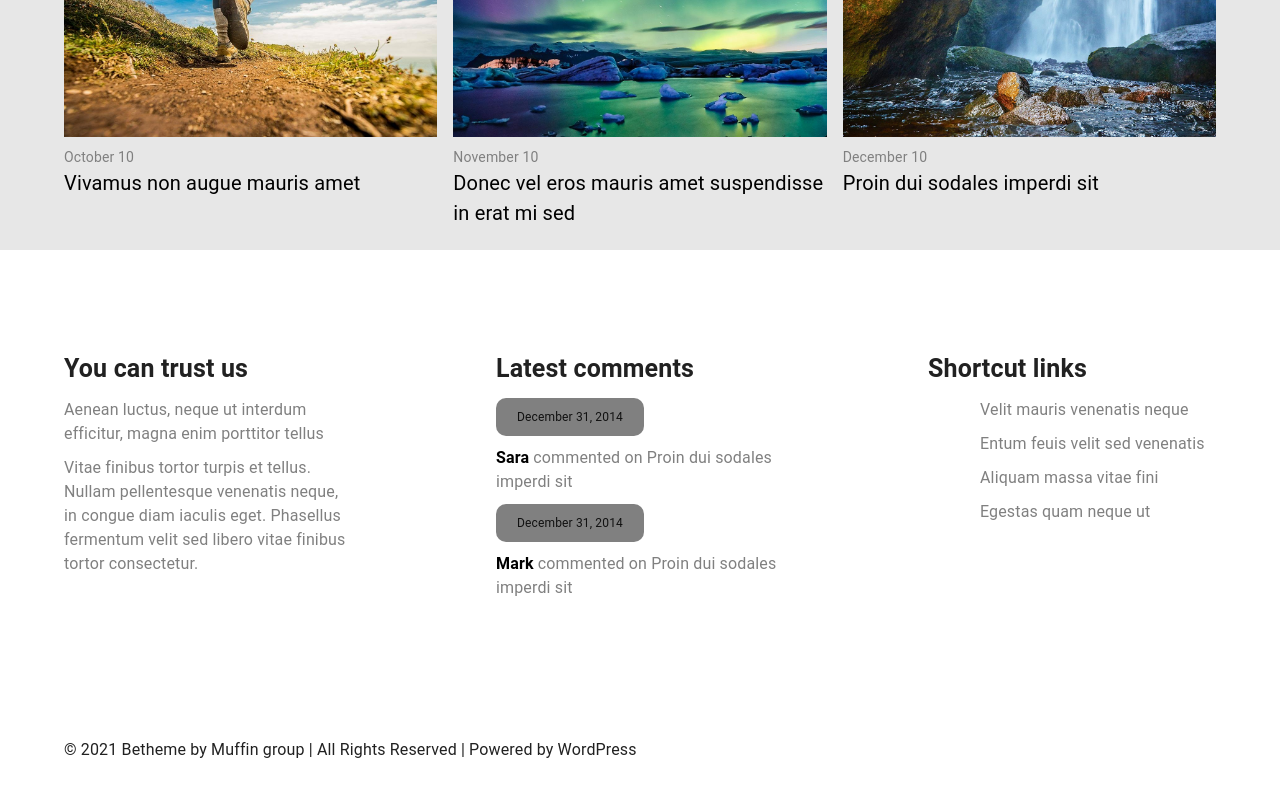
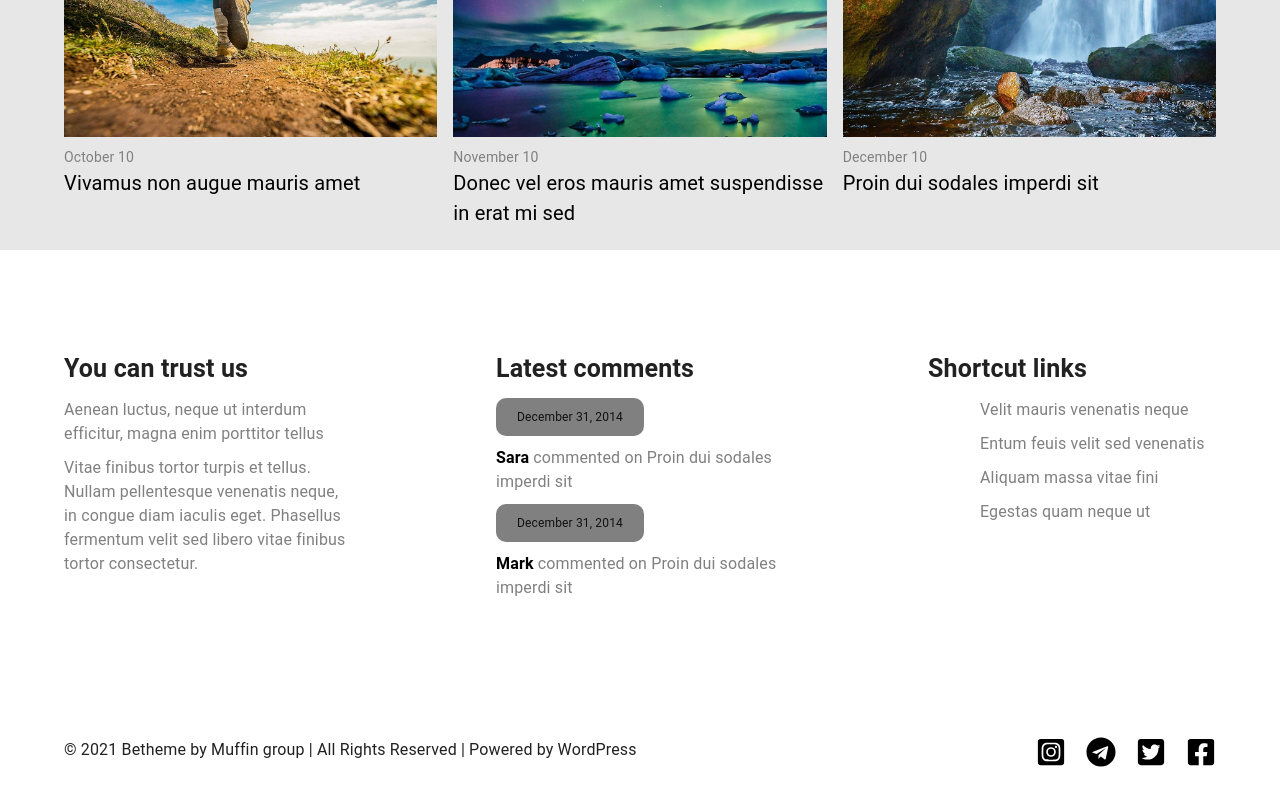
Before and after one commit to VladislavFuklev/React-my-project, a React (Create React App) app: page / in a window 1280 px wide. Shown: the part 1851-2651 px from the top of the page. Built offline with nearby package versions, Linux system fonts and the light colour scheme.

Commit message:
добавил иконки

```diff
--- a/package.json
+++ b/package.json
@@ -7,6 +7,7 @@
     "@emotion/styled": "^11.8.1",
     "@mui/icons-material": "^5.8.2",
     "@mui/material": "^5.8.2",
+    "@react-icons/all-files": "^4.1.0",
     "@testing-library/jest-dom": "^5.16.4",
     "@testing-library/react": "^13.3.0",
     "@testing-library/user-event": "^13.5.0",
--- a/src/container/Footer/Footer.scss
+++ b/src/container/Footer/Footer.scss
@@ -2,4 +2,14 @@
     height: 100px;
     display: flex;
     align-items: center;
+    a{
+        margin-left: 20px;
+        font-size: 30px;
+        color:black;
+        transition: 0.5s;
+        &:hover {
+            transform: translateY(-10px);
+            color: gray;
+        }
+    }
 }
--- a/src/container/Footer/FooterIconts.js
+++ b/src/container/Footer/FooterIconts.js
@@ -1,10 +1,18 @@
 import React from "react";
+import { FaInstagramSquare } from "react-icons/fa";
+import { FaTelegram } from "react-icons/fa";
+import { FaTwitterSquare } from "react-icons/fa";
+import { FaFacebookSquare } from "react-icons/fa";
 
 export function FooterIcons() {
   return (
     <>
-    <div className="footer-descr">
-    </div>
+      <div className="footer-descr">
+        <a href="#/"><FaInstagramSquare /></a>
+        <a href="#/"><FaTelegram /></a>
+        <a href="#/"> <FaTwitterSquare/></a>
+        <a href="#/"> <FaFacebookSquare/></a>
+      </div>
     </>
   );
 }
```
Also changed, not shown: 1 other file (tests, documents, lock files or other folders).
